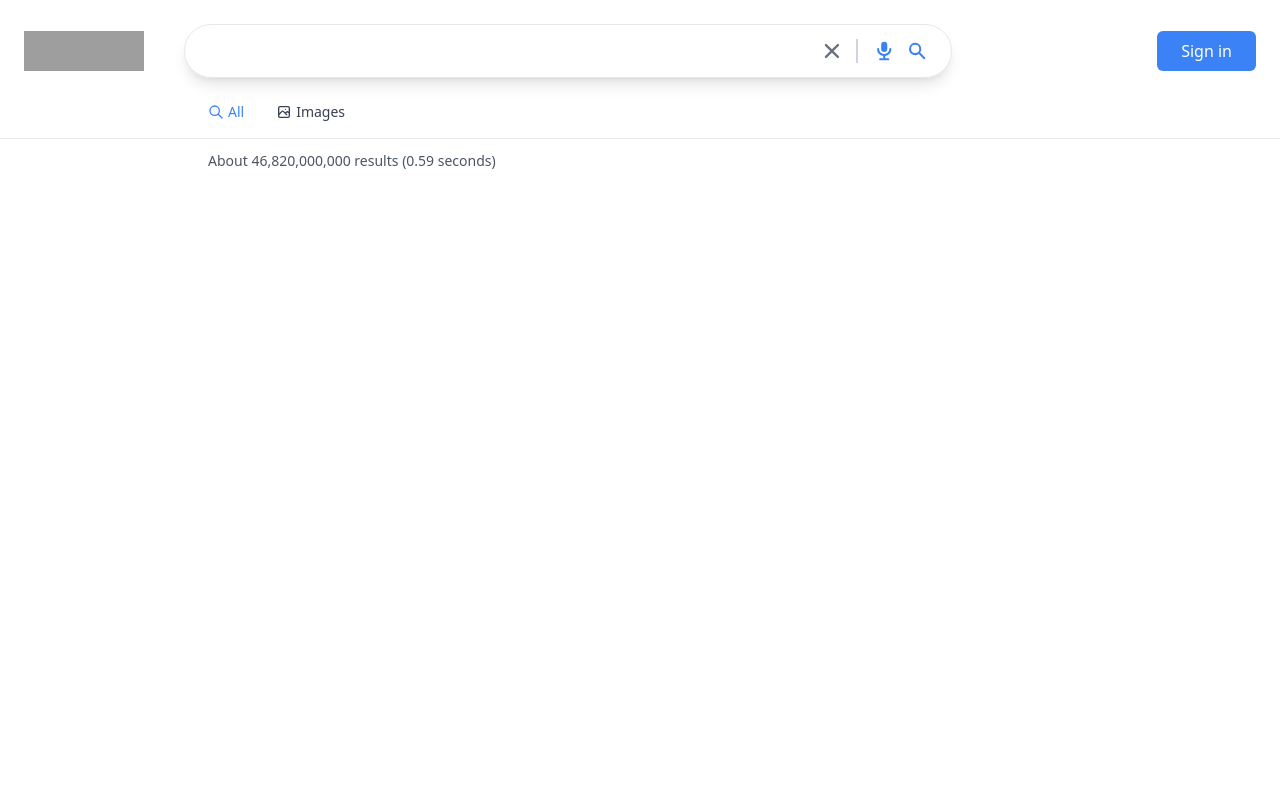
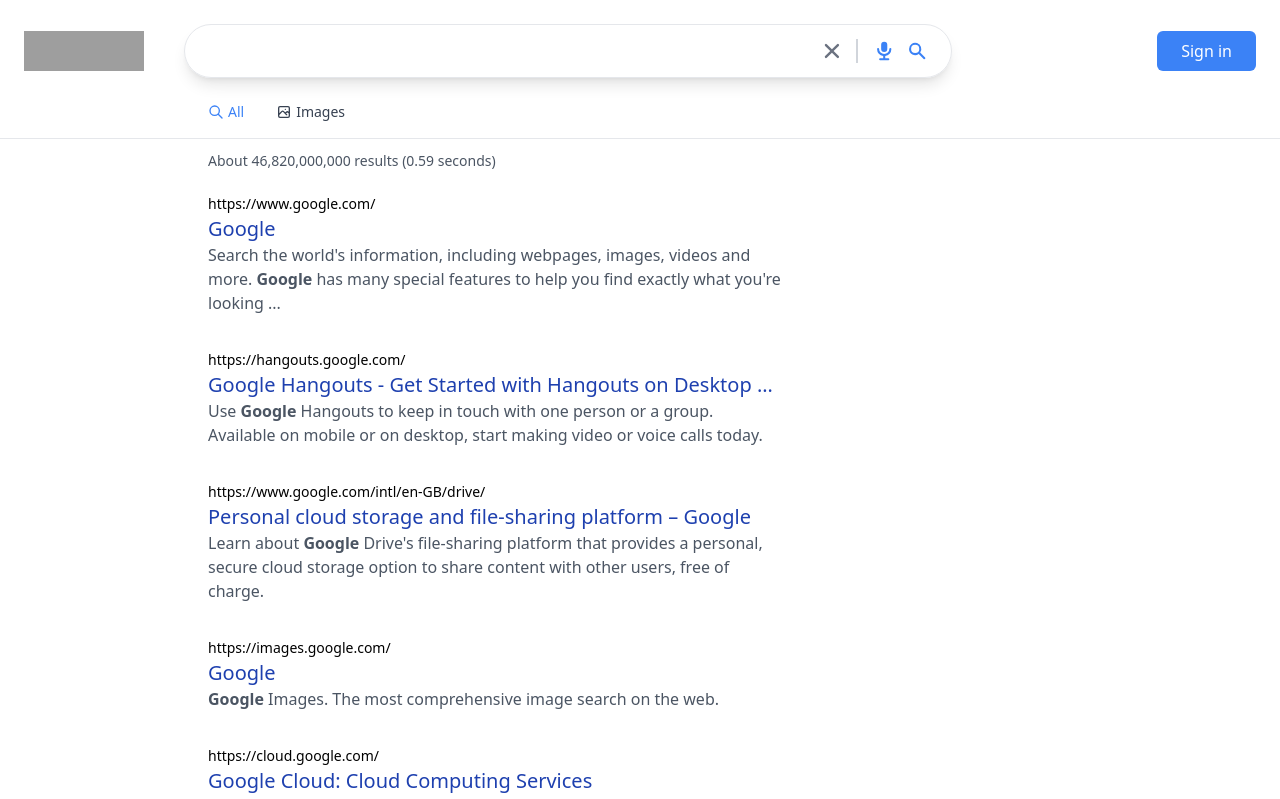
Before and after one commit to jay11125/GoogleClone-NextJs, a Next.js app: page /search in a window 1280 px wide. Shown: the top 799 px of the page. Built offline with nearby package versions, Linux system fonts and the light colour scheme; no server answers; grey boxes are pictures that could not be loaded.

Commit message:
created results section

```diff
--- a/components/SearchResults.js
+++ b/components/SearchResults.js
@@ -1,3 +1,5 @@
+import Parser from "html-react-parser";
+
 export default function SearchResults({ results }) {
   return (
     <div className="w-full mx-auto px-3 sm:pl-[5%] md:pl-[14%] lg:pl-52">
@@ -5,6 +7,19 @@
         About {results.searchInformation.formattedTotalResults} results (
         {results.searchInformation.formattedSearchTime} seconds)
       </p>
+      {results.items.map((result) => (
+        <div key={result.link} className="max-w-xl mb-8">
+          <div className="group">
+            <a href={result.link} className="text-sm truncate">
+              {result.formattedUrl}
+            </a>
+            <a href={result.link} className="group-hover:underline decoration-blue-800">
+              <h2 className="truncate text-xl font-medium text-blue-800">{result.title}</h2>
+            </a>
+          </div>
+          <p className="text-gray-600">{Parser(result.htmlSnippet)}</p>
+        </div>
+      ))}
     </div>
   );
 }
--- a/package.json
+++ b/package.json
@@ -10,6 +10,7 @@
   },
   "dependencies": {
     "@heroicons/react": "^1.0.6",
+    "html-react-parser": "^2.0.0",
     "next": "12.2.0",
     "next-auth": "^4.8.0",
     "react": "18.2.0",
```
Also changed, not shown: 1 other file (tests, documents, lock files or other folders).
